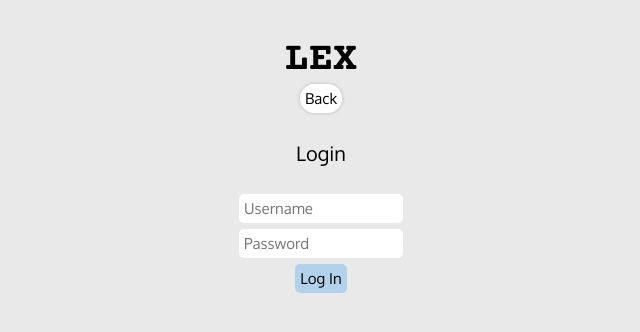
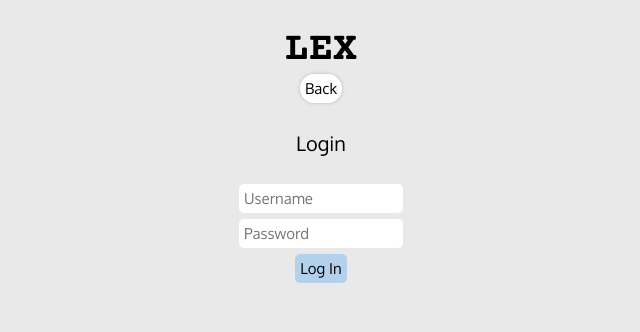
Before and after one commit to kabirmoghe/lex-game, a Flask app: page /login in a window 1280 px wide. Shown: the top 332 px of the page, without its empty margins (319-959 px from the left). Run offline with Flask 2, Linux system fonts and the light colour scheme; some libraries are stand-ins or nearby versions.

Commit message:
finished

```diff
--- a/static/style.css
+++ b/static/style.css
@@ -52,6 +52,7 @@ p#invalid {
   max-width: 500px;
   text-align: center;
   line-height: 35px;
+  padding-top: 25px;
 }
 
 #additionalInfo {
--- a/templates/login.html
+++ b/templates/login.html
@@ -21,7 +21,6 @@
 <body>
 	<div id="all">
 		<div class="login">
-			<br>
 			<div id="title">LEX</div><br>
 			<a class="logButtons" href="{{ url_for('home') }}">Back</a> <br>
 			<form method="post">
```
